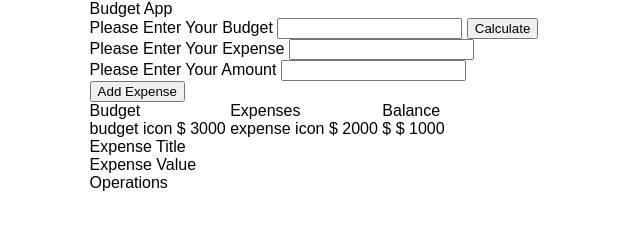
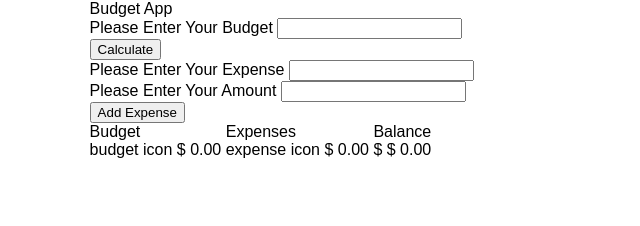
Before and after one commit to leenabaxioned/Budget_App, a plain HTML site: page index.html in a window 1280 px wide. Shown: the whole page, without its empty margins (0-640 px from the left). Drawn offline with Linux system fonts and the light colour scheme; a script that the page names is missing.

Commit message:
structure modified to remove budget class

```diff
--- a/index.html
+++ b/index.html
@@ -41,8 +41,10 @@
             <div class="budget-app">
               <div class="budget-details">
                 <form autocomplete="off" id="budgetForm">
+                  <div class="budgetAmount">
                   <label for="enterBudget">Please Enter Your Budget</label>
-                  <input type="text" name="enterBudget" id="enterBudget" />
+                  <input type="number" name="enterBudget" id="enterBudget" />
+                </div>
                   <button class="calculate btn" type="submit">Calculate</button>
                 </form>
                 <form autocomplete="off" id="expenseForm">
@@ -53,7 +55,7 @@
                   <div class="expensePrice">
                     <label for="expenseAmount">Please Enter Your Amount</label>
                     <input
-                      type="text"
+                      type="number"
                       name="expenseAmount"
                       id="expenseAmount"
                     />
@@ -68,26 +70,20 @@
                   <li class="list first">
                     <h2>Budget</h2>
                     <span class="icon">budget icon</span>
-                    <span class="budget amount">$ 3000</span>
+                    <span class="amount">$ 0.00</span>
                   </li>
                   <li class="list second">
                     <h2>Expenses</h2>
                     <span class="icon">expense icon</span>
-                    <span class="budget amount">$ 2000</span>
+                    <span class="amount">$ 0.00</span>
                   </li>
                   <li class="list third">
                     <h2>Balance</h2>
                     <span class="icon">$</span>
-                    <span class="budget amount">$ 1000</span>
+                    <span class="amount">$ 0.00</span>
                   </li>
                 </ul>
-                <ul id="expense-table">
-                  <li class="row">
-                    <h2 class="column">Expense Title</h2>
-                    <h2 class="column">Expense Value</h2>
-                    <h2 class="column">Operations</h2>
-                  </li>
-                </ul>
+                <ul id="expense-table"></ul>
               </div>
             </div>
           </div>
```
